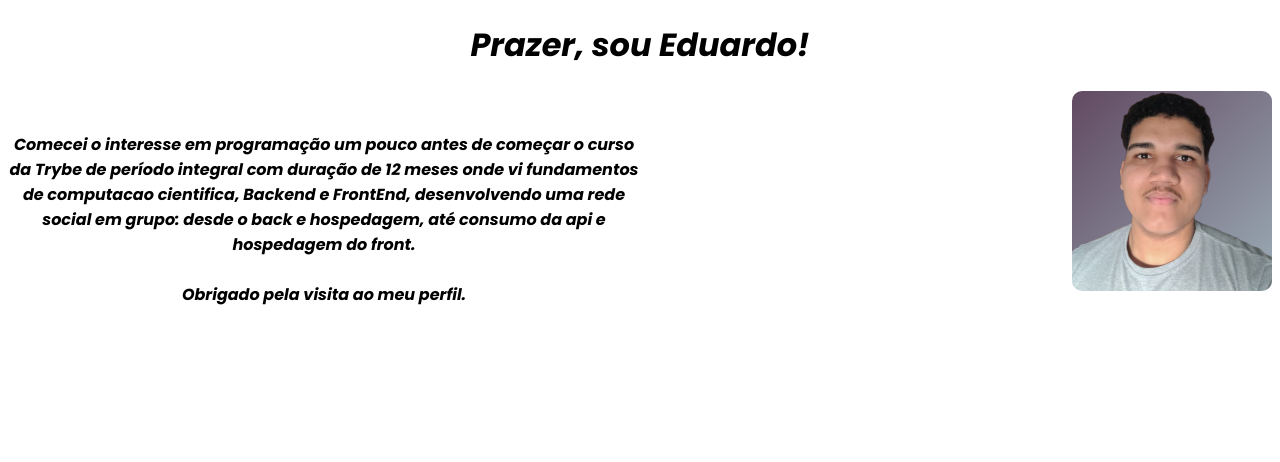
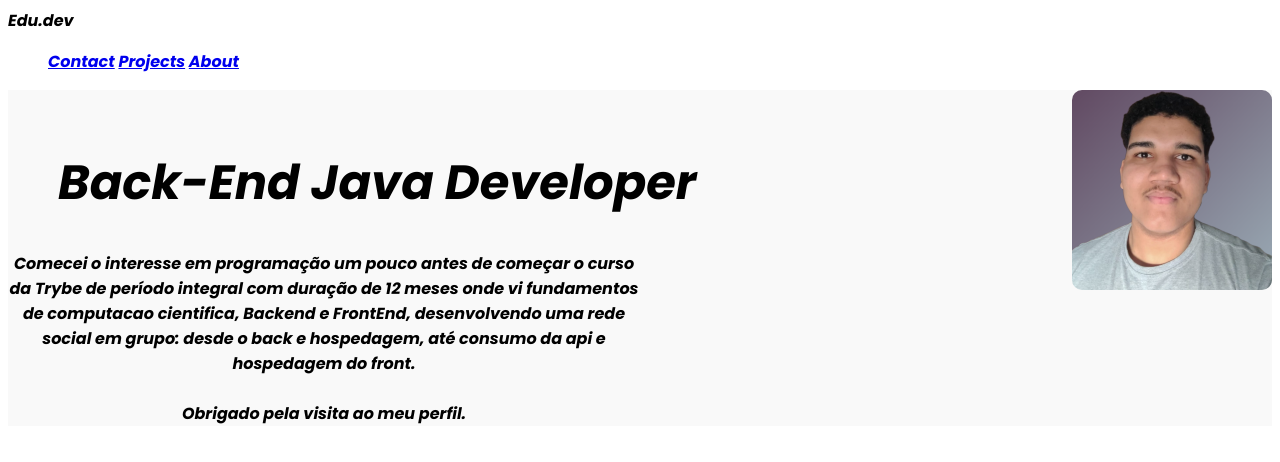
Before and after one commit to oeduardopereira/portifolio, a plain HTML site: page index.html in a window 1280 px wide. Drawn offline with Linux system fonts and the light colour scheme.

Commit message:
Is getting bigger

```diff
--- a/index.html
+++ b/index.html
@@ -9,9 +9,23 @@
     <title>Eduardo Pereira Filho</title>
 </head>
 <body>
-    <h1> Prazer, sou Eduardo!</h1>
+    <nav>
+        <div id="name-header">
+            <a>Edu.dev</a>
+                <ul>
+                    <li><a href="#">Contact</a></li>
+                    <li><a href="#">Projects</a></li>
+                    <li><a href="#">About</a></li>
+                </ul>
+        </div>
+    </nav>
+    <!-- <div id="header"></div>
+        <h3> Prazer, sou Eduardo!</h3>
+    </div> -->
+    <div id="home">
         <img class="profile pic-position" src="/images/ProfilePictureGray.png"  alt="Foto do lindo EU">
         <br>
+        <h1>Back-End Java Developer</h1>
         <p>Comecei o interesse em programação um
             pouco antes de começar o curso da Trybe de
             período integral com duração de 12 meses onde vi fundamentos de
@@ -20,6 +34,6 @@
             hospedagem do front.
             <br><br>
             Obrigado pela visita ao meu perfil.</p>
-
+    </div>
 </body>
 </html>
--- a/style.css
+++ b/style.css
@@ -1,6 +1,8 @@
 .profile{
     border-radius: 10px;
-    width: 200px;float: right;
+    width: 200px;
+    float: right;
+    position: relative;
 }
 
 body{
@@ -13,5 +15,28 @@ p{
 }
 
 h1{
-    text-align: center;
+    text-align: left;
+    padding-left: 50px;
+    font-size: 3em;
 }
+
+.header{
+    float: right;
+}
+
+li{
+    display: inline;
+}
+
+#home{
+    background-color: rgb(249, 249, 249);
+    clear: both;
+    /* background-color: blanchedalmond; */
+    width: 100%;
+    margin: 0;
+}
+
+#name-header{
+    display: inline-block;
+    width: 50%;
+}
```
Lines whose indentation alone changed are shown as unchanged.
